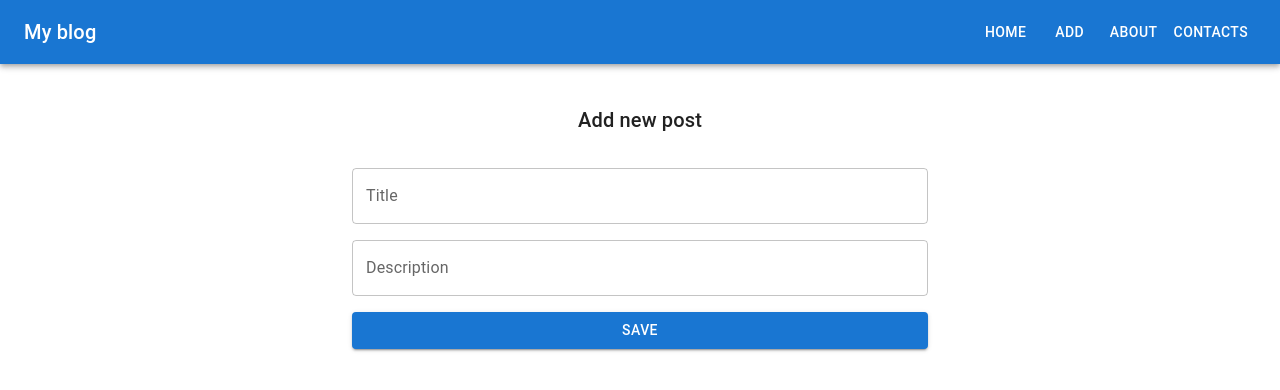
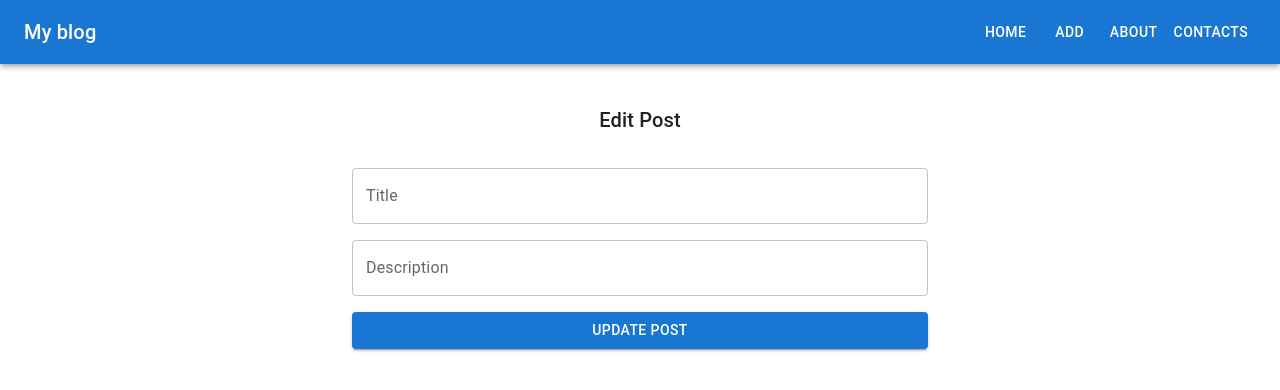
Before and after one commit to Dilnoza-Tasheva/homework63, a React (Vite) app: page /posts/1/edit in a window 1280 px wide. Shown: the top 390 px of the page. Built offline with nearby package versions, Linux system fonts and the light colour scheme; no server answers.

Commit message:
Added deletePost function as per the requirement. However, the editForm is not workinf properly still

```diff
--- a/src/Components/PostForm/PostForm.tsx
+++ b/src/Components/PostForm/PostForm.tsx
@@ -41,13 +41,16 @@ const PostForm: React.FC<Props> = ({submitForm, postToEdit}) => {
     e.preventDefault();
 
     submitForm({...post, date: dayjs().format('YYYY-MM-DD')});
-    setPost({...initialForm});
+
+    if (!postToEdit) {
+      setPost({...initialForm});
+    }
   };
 
   return (
     <form onSubmit={onSubmitForm}>
       <Typography variant="h6" sx={{ flexGrow: 1, textAlign: "center" }}>
-        Add new post
+        {postToEdit ? 'Edit Post' : 'Add New Post'}
       </Typography>
 
       <Grid container spacing={2} sx={{mx: "auto", width: "50%", mt: 4}}>
@@ -75,7 +78,7 @@ const PostForm: React.FC<Props> = ({submitForm, postToEdit}) => {
         </Grid>
         <Grid size={12}>
           <Button type="submit" variant="contained" sx={{width: "100%"}}>
-            Save
+            {postToEdit ? 'Update Post' : 'Save'}
           </Button>
         </Grid>
       </Grid>
--- a/src/Containers/ReadMore/ReadMore.tsx
+++ b/src/Containers/ReadMore/ReadMore.tsx
@@ -1,6 +1,6 @@
 import { useCallback, useEffect, useState } from 'react';
 import { IPost, IPostApi } from '../../types';
-import { NavLink, useParams } from 'react-router-dom';
+import { NavLink, useNavigate, useParams } from 'react-router-dom';
 import axiosApi from '../../axiosApi.ts';
 import { Button, Card, CardContent, Typography } from '@mui/material';
 
@@ -8,6 +8,7 @@ import { Button, Card, CardContent, Typography } from '@mui/material';
 const ReadMore = () => {
   const [post, setPost] = useState<IPost>({});
   const params = useParams<{idPost: string}>();
+  const navigate = useNavigate();
 
   const fetchOnePost = useCallback(async(id: string) => {
     const response: {data: IPostApi} = await axiosApi<IPostApi>(`posts/${id}.json`);
@@ -15,6 +16,15 @@ const ReadMore = () => {
       setPost(response.data);
     }
   }, []);
+
+  const deletePost = async () => {
+    try {
+      await axiosApi.delete(`posts/${params.idPost}.json`);
+      navigate('/');
+    } catch (error) {
+      console.error(error);
+    }
+  };
 
   useEffect(() => {
     if (params.idPost) {
@@ -30,7 +40,7 @@ const ReadMore = () => {
         </Typography>
         <Typography variant="h5" gutterBottom>{post.title}</Typography>
         <Typography variant="body1">{post.description}</Typography>
-        <Button size="small" component={NavLink} to={"/"}>Delete</Button>
+        <Button size="small" onClick={deletePost}>Delete</Button>
         <Button size="small" component={NavLink} to={`/posts/${post.id}/edit`}>Edit</Button>
       </CardContent>
     </Card>
--- a/src/types.d.ts
+++ b/src/types.d.ts
@@ -13,8 +13,4 @@ export interface IPost {
 
 export interface IPostApi {
   [id: string]: IPost;
-  id: string;
-  title: string;
-  description: string;
-  date: string;
 }
```
